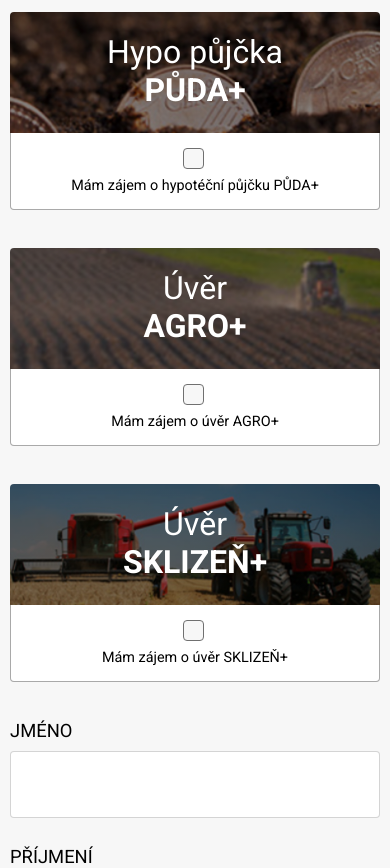
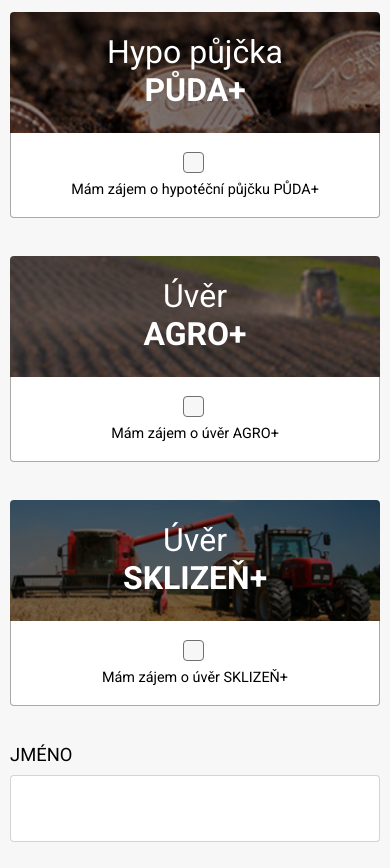
Before and after one commit to tabitfree/agrokredit, a Next.js app: page /nezavazna-poptavka in a window 390 px wide. Shown: the part 900-1768 px from the top of the page. Built offline with nearby package versions, Linux system fonts and the light colour scheme.

Commit message:
myForm .radioLabel changes

```diff
--- a/styles/myform.module.css
+++ b/styles/myform.module.css
@@ -181,6 +181,17 @@
     min-height: 69px;
     align-items: center !important;
     justify-content: center !important;
+    flex-direction: column;
+  }
+
+  .radioLabel input[type='radio'] {
+    margin-bottom: 10px;
+  }
+}
+
+@media screen and (max-width: 950px) {
+  .radioLabel {
+    min-height: 85px !important;
   }
 }
 
@@ -195,10 +206,6 @@
     flex-direction: column;
     text-align: center;
   }
-
-  .radioLabel input[type='radio'] {
-    margin-bottom: 10px;
-  }
 }
 
 @media screen and (max-width: 470px) {
```
